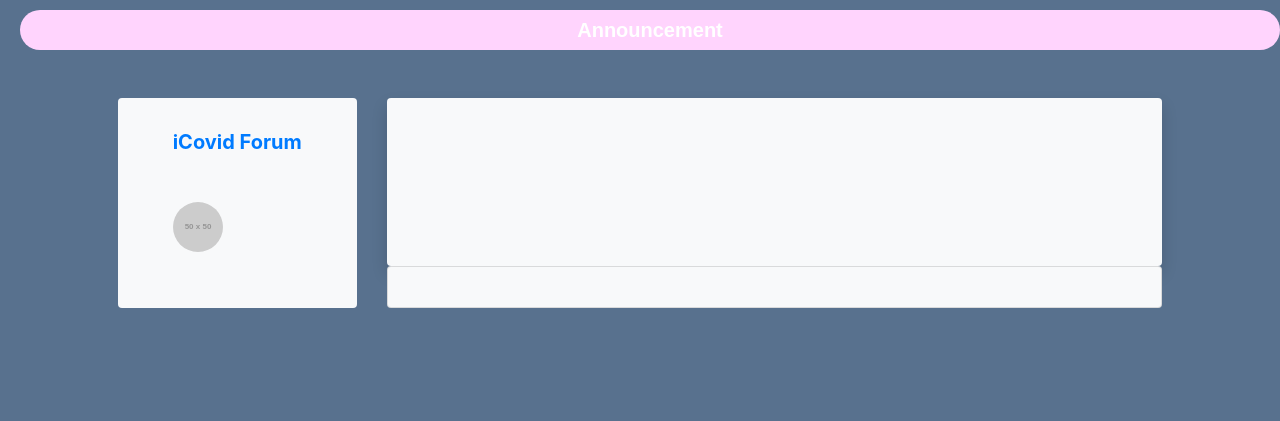
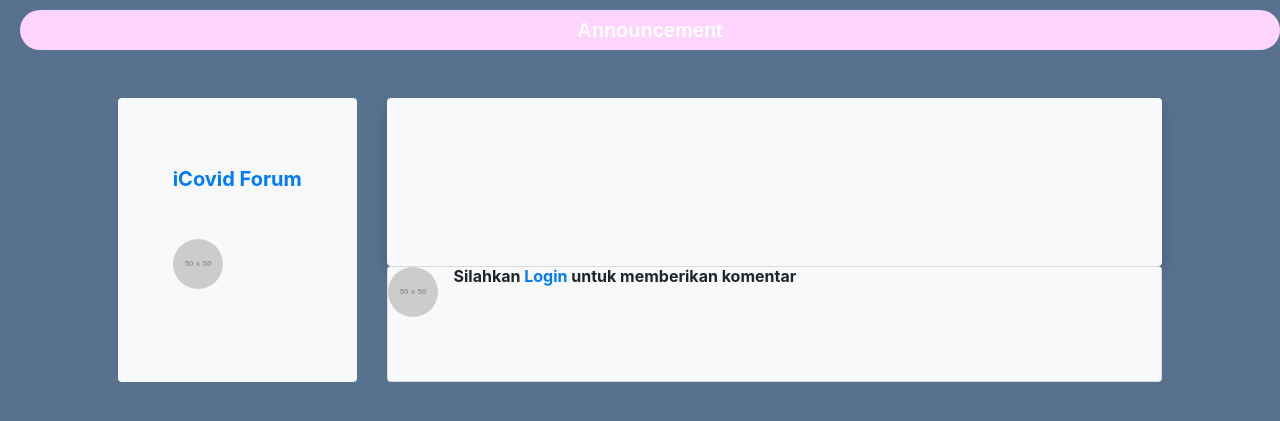
Before and after one commit to stevennovaryo/icovid, a Django app: template forum/templates/forumDetail.html in a window 1280 px wide. Shown: the part 57-478 px from the top of the page. Run offline with Django 3.2, Linux system fonts and the light colour scheme; the template is opened without the code that fills it, so the values that code supplies are empty; grey boxes labelled with a size stand in for pictures from a placeholder-image service; some libraries are stand-ins or nearby versions.

Commit message:
added login required

```diff
--- a/forum/templates/forumDetail.html
+++ b/forum/templates/forumDetail.html
@@ -86,6 +86,15 @@
                                             <input type="submit" value="Submit">
                                             <!-- <div class="d-grid"><button class="btn btn-primary btn-lg disabled" id="submitButton" type="submit">Submit</button></div> -->
                                         </form>
+                                    {% else %}
+                                        <div class="d-flex mb-4">
+                                            <!-- Parent comment-->
+                                            <div class="flex-shrink-0"><img class="rounded-circle" src="https://dummyimage.com/50x50/ced4da/6c757d.jpg" alt="..." /></div>
+                                            <div class="ms-3">
+                                                <div class="h6 fw-bolder">Silahkan <a href="../../auth/login">Login</a> untuk memberikan komentar</div>
+                                            </div>
+                                        </div>
+
                                     {% endif %}
                                     <div class="card-body comments">
                                         {% for c in comments%}
--- a/forum/templates/forumHome.html
+++ b/forum/templates/forumHome.html
@@ -36,6 +36,8 @@
 
                                     {% if user.is_authenticated %}
                                         <div class="h6 fw-bolder"><a href="postToForum/">Tambah Thread Baru</a></div>
+                                    {% else %}
+                                        <div class="h6 fw-bolder">Silahkan <a href="../auth/login">Login</a> untuk masuk bergabung pada forum</div>
                                     {% endif %}
                                 </div>
                             </div>
```
